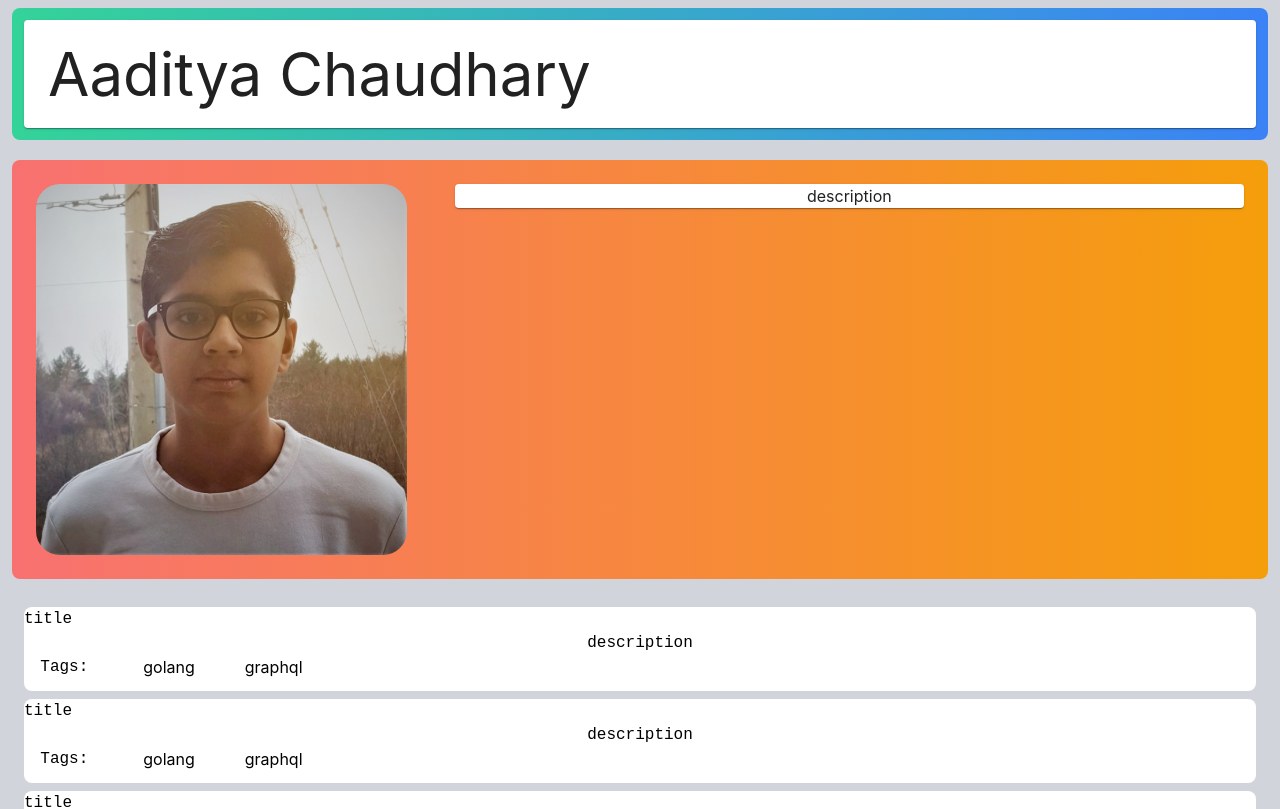
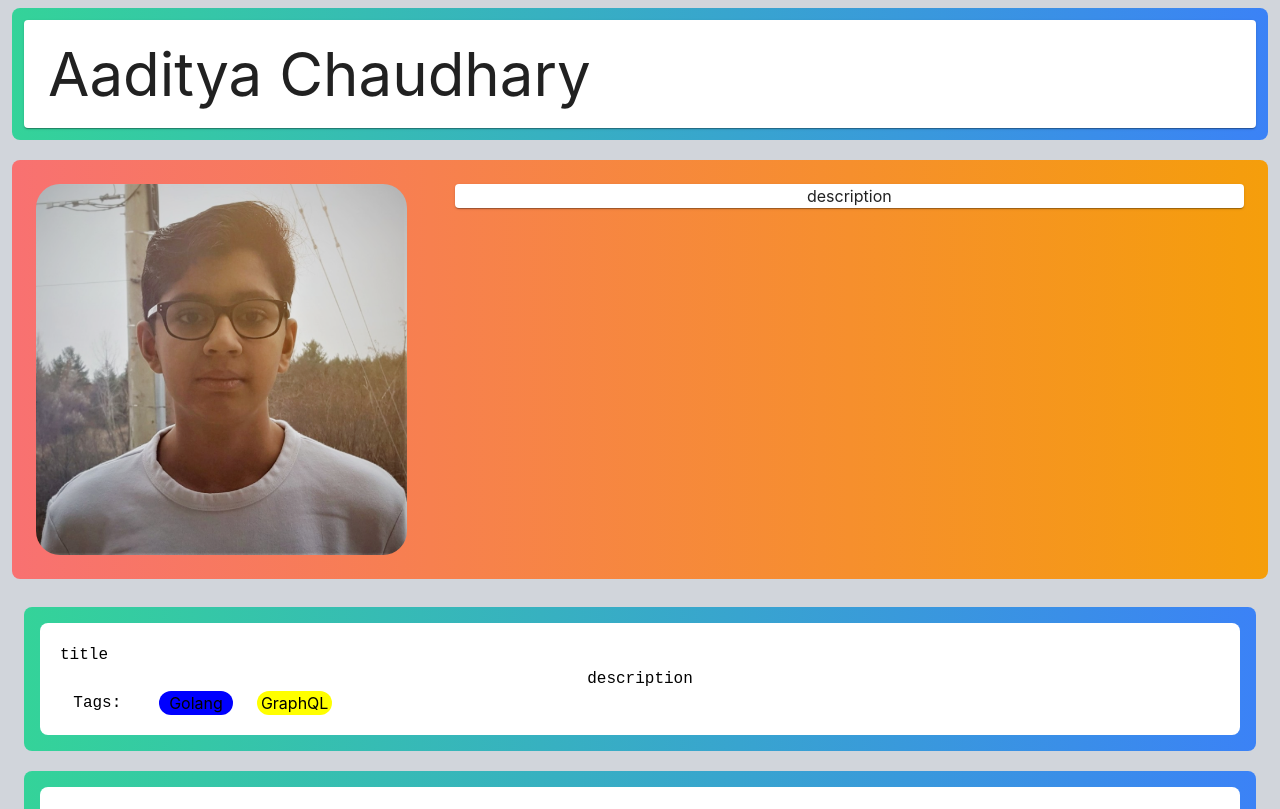
Before and after one commit to AadityaChaudhary/portfolio-site, a React (Create React App) app: page / in a window 1280 px wide. Shown: the top 809 px of the page. Built offline with nearby package versions, Linux system fonts and the light colour scheme.

Commit message:
added borders to projects and worked on some padding
- fixed the temporary project tags

```diff
--- a/src/data/projects.json
+++ b/src/data/projects.json
@@ -2,42 +2,49 @@
 	{
 		"title" : "title",
 		"description" : " description",
-		"tags": ["golang", "graphql"]
+		"outline" : "from-green-400 to-blue-500",
+		"tags": ["Golang", "GraphQL"]
 	},
 
 	{
 		"title" : "title",
 		"description" : " description",
-		"tags": ["golang", "graphql"]
+		"outline" : "from-green-400 to-blue-500",
+		"tags": ["Golang", "GraphQL"]
 	},
 	{
 		"title" : "title",
 		"description" : " description",
-		"tags": ["golang", "graphql"]
+		"outline" : "from-green-400 to-blue-500",
+		"tags": ["Golang", "GraphQL"]
 	},
 
 	{
 		"title" : "title",
 		"description" : " description",
-		"tags": ["golang", "graphql"]
+		"outline" : "from-green-400 to-blue-500",
+		"tags": ["Golang", "GraphQL"]
 	},
 
 	{
 		"title" : "title",
 		"description" : " description",
-		"tags": ["golang", "graphql"]
+		"outline" : "from-green-400 to-blue-500",
+		"tags": ["Golang", "GraphQL"]
 	},
 
 	{
 		"title" : "title",
 		"description" : " description",
-		"tags": ["golang", "graphql"]
+		"outline" : "from-green-400 to-blue-500",
+		"tags": ["Golang", "GraphQL"]
 	},
 
 	{
 		"title" : "title",
 		"description" : " description",
-		"tags": ["golang", "graphql"]
+		"outline" : "from-green-400 to-blue-500",
+		"tags": ["Golang", "GraphQL"]
 	}
 
 ]
--- a/src/pages/App.js
+++ b/src/pages/App.js
@@ -39,8 +39,12 @@ function App(props) {
 }
 
 function Project(props) {
+
+	var outline =  "bg-gradient-to-r " +  props.project.outline + " my-5  p-4 rounded-lg";
+	//console.log(outline);
 	return (
-		<Paper class="my-5 bg-white rounded-lg">
+		<Grid item xs={12} class= { outline }>
+			<Paper class="px-5 py-5  bg-white rounded-lg">
 				<div class="roboto text-left"> {props.project.title} </div>
 				<div class="roboto text-center"> {props.project.description} </div>
 				<Grid container spacing={3}>
@@ -52,6 +56,7 @@ function Project(props) {
 					))}
 				</Grid>
 			</Paper>
+		</Grid>
 	);
 }
 
```
Lines whose indentation alone changed are shown as unchanged.
